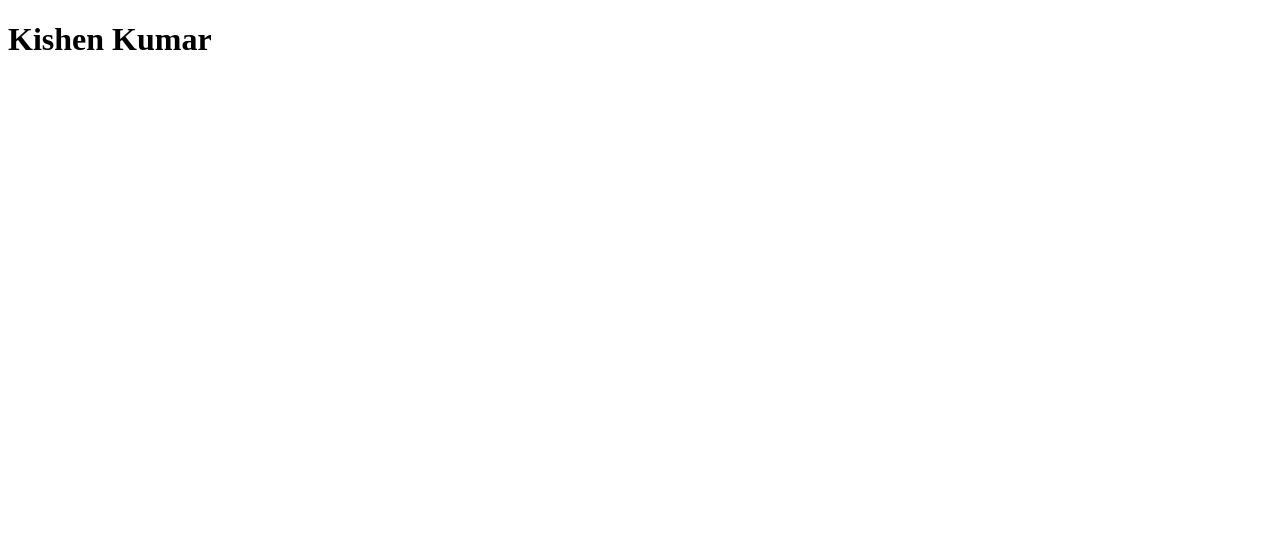
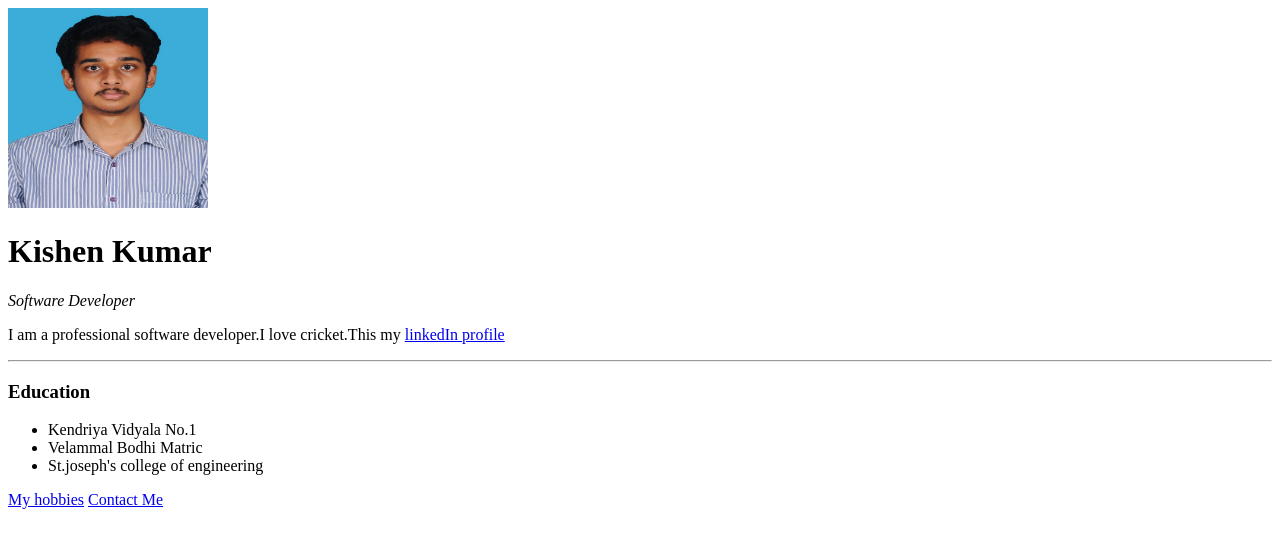
Before and after one commit to Kishen29/Personal-Website, a plain HTML site: page index.html in a window 1280 px wide. Drawn offline with Linux system fonts and the light colour scheme.

Commit message:
Section 1 Completed

```diff
--- a/index.html
+++ b/index.html
@@ -5,6 +5,18 @@
     <title>Document</title>
 </head>
 <body>
+    <img src="Photo.jpg" alt="Kishen Profile picture" height="200px" width="200px">
     <h1>Kishen Kumar</h1>
+    <p><em>Software Developer</em></p>
+    <p>I am a professional software developer.I love cricket.This my <a href="https://www.linkedin.com/in/kishenkumarsathyanarayanan/">linkedIn profile</a></p>
+    <hr>
+    <h3>Education</h3>
+    <ul>
+        <li>Kendriya Vidyala No.1</li>
+        <li>Velammal Bodhi Matric</li>
+        <li>St.joseph's college of engineering</li>
+    </ul>
+    <a href="hobbies.html">My hobbies</a>
+    <a href="contact.html">Contact Me</a>
 </body>
 </html>
```
Also changed, not shown: contact.html (added, +10 -0 lines), hobbies.html (added, +14 -0 lines), Photo.jpg (added).
